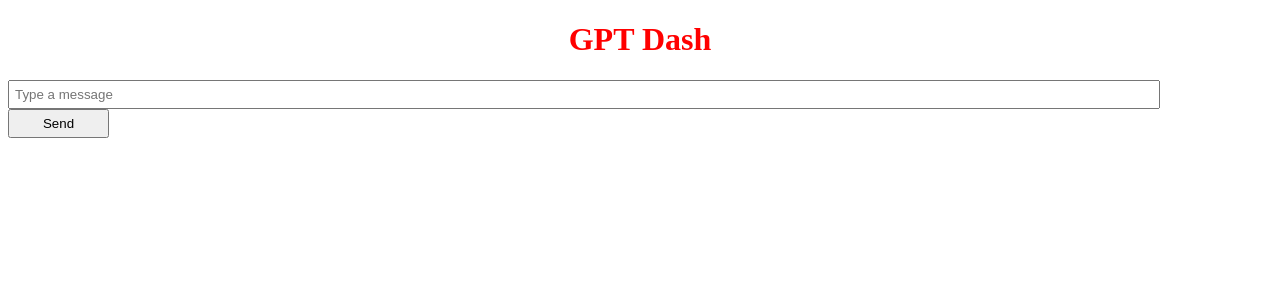
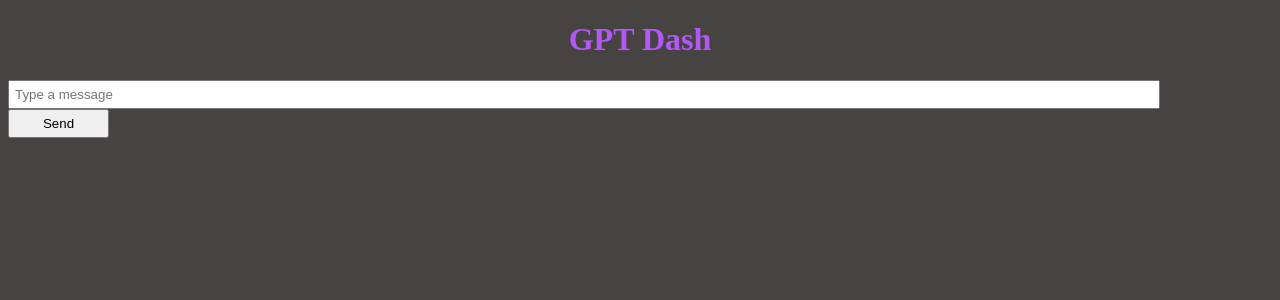
Before and after one commit to hpi-code-night-2024-game-jaaaaaaam/gpt-dash, a Flask app: page / in a window 1280 px wide. Shown: the top 300 px of the page. Run offline with Flask 3, Linux system fonts and the light colour scheme; some libraries are stand-ins or nearby versions.

Commit message:
[Frontend] added more styles

```diff
--- a/src/static/css/styles.css
+++ b/src/static/css/styles.css
@@ -1,5 +1,9 @@
+html, body {
+    background-color: #474343;
+}
+
 h1 {
-    color: red;
+    color: #b457f7;
     text-align: center;
 }
 
```
